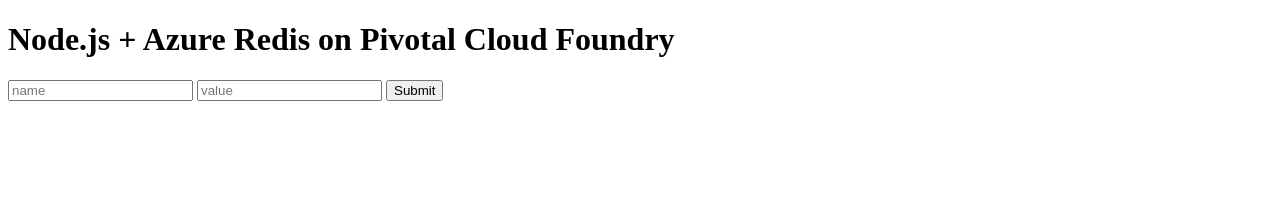
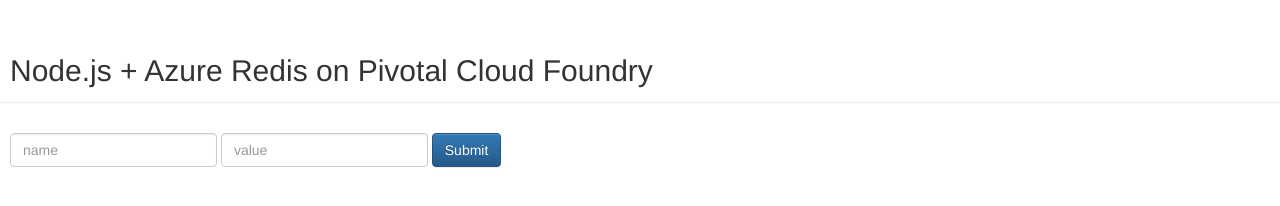
Before and after one commit to seanmck/cfnoderedis, a website: page index.html in a window 1280 px wide. Drawn offline with nearby package versions, Linux system fonts and the light colour scheme.

Commit message:
UI improvement

```diff
--- /dev/null
+++ b/app.css
@@ -0,0 +1,9 @@
+.page-header {
+  padding: 10px;
+  margin: 0px;
+  font-size: 30px;
+}
+
+.form-inline {
+  padding: 10px;
+}
--- a/index.html
+++ b/index.html
@@ -3,14 +3,20 @@
 <head>
   <meta charset="UTF-8">
   <title>MY APP</title>
+  <link rel="stylesheet" href="app.css">
+  <link rel="stylesheet" href="https://maxcdn.bootstrapcdn.com/bootstrap/3.3.7/css/bootstrap.min.css" integrity="sha384-BVYiiSIFeK1dGmJRAkycuHAHRg32OmUcww7on3RYdg4Va+PmSTsz/K68vbdEjh4u" crossorigin="anonymous">
+  <link rel="stylesheet" href="https://maxcdn.bootstrapcdn.com/bootstrap/3.3.7/css/bootstrap-theme.min.css" integrity="sha384-rHyoN1iRsVXV4nD0JutlnGaslCJuC7uwjduW9SVrLvRYooPp2bWYgmgJQIXwl/Sp" crossorigin="anonymous">
+<!-- Latest compiled and minified JavaScript -->
+  <script src="https://maxcdn.bootstrapcdn.com/bootstrap/3.3.7/js/bootstrap.min.js" integrity="sha384-Tc5IQib027qvyjSMfHjOMaLkfuWVxZxUPnCJA7l2mCWNIpG9mGCD8wGNIcPD7Txa" crossorigin="anonymous"></script>
 </head>
+
 <body>
-  <h1>Node.js + Azure Redis on Pivotal Cloud Foundry</h1>
+  <div class="page-header">Node.js + Azure Redis on Pivotal Cloud Foundry</div>
 
-  <form action="/values" method="POST">
-    <input type="text" placeholder="name" name="name">
-    <input type="text" placeholder="value" name="value">
-    <button type="submit">Submit</button>
+  <form class="form-inline" action="/values" method="POST">
+    <input class="form-control" type="text" placeholder="name" name="name">
+    <input class="form-control" type="text" placeholder="value" name="value">
+    <button class="btn btn-primary" type="submit">Submit</button>
   </form>
 </body>
 </html>
--- a/manifest.yml
+++ b/manifest.yml
@@ -1,7 +1,7 @@
 ---
 applications:
-  - name: noderedis
+  - name: redisdemo
     memory: 512m
     command: node index.js
     services:
-      - seanmckrediscache
+      - redisdemo3
```
